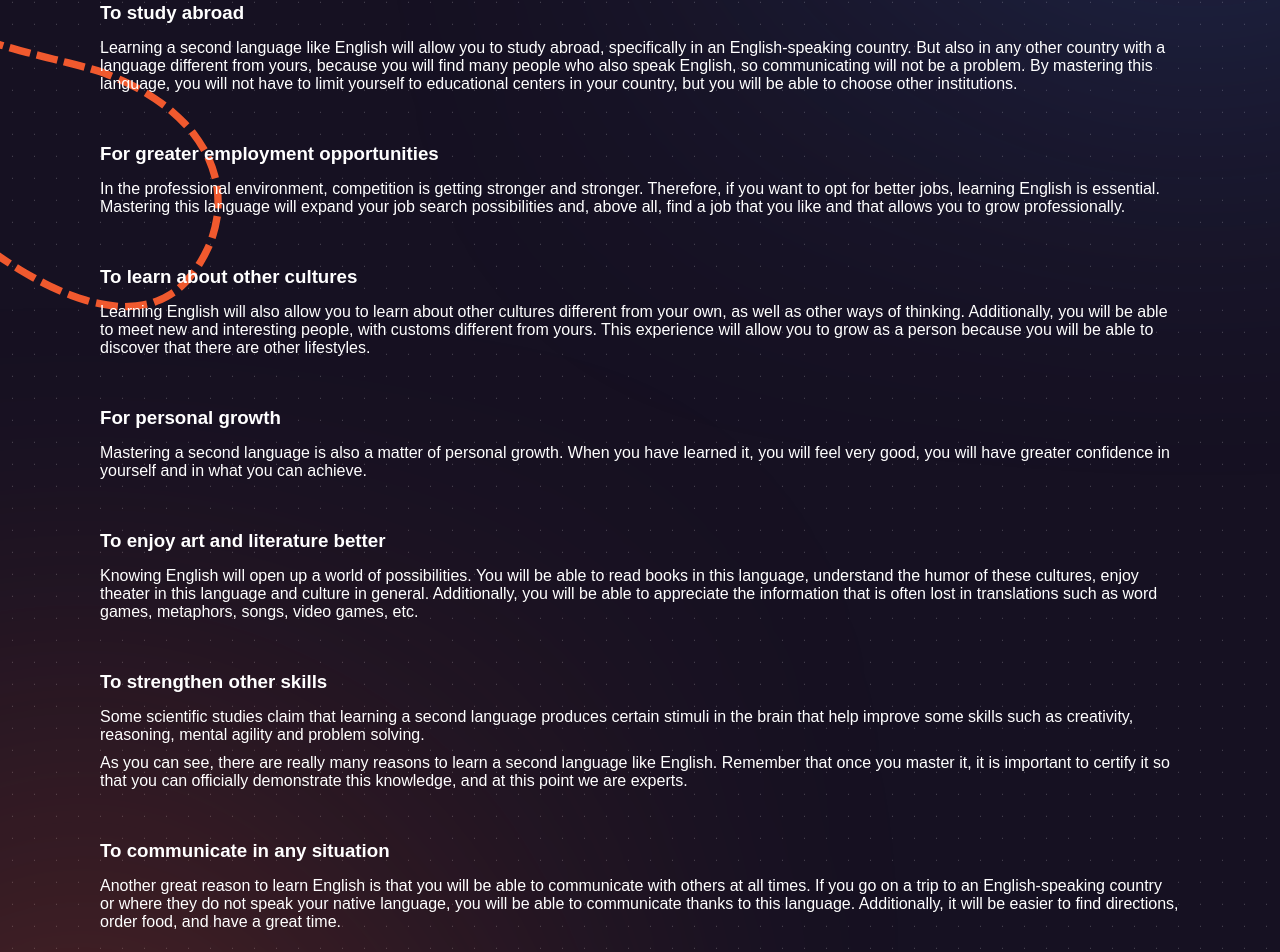
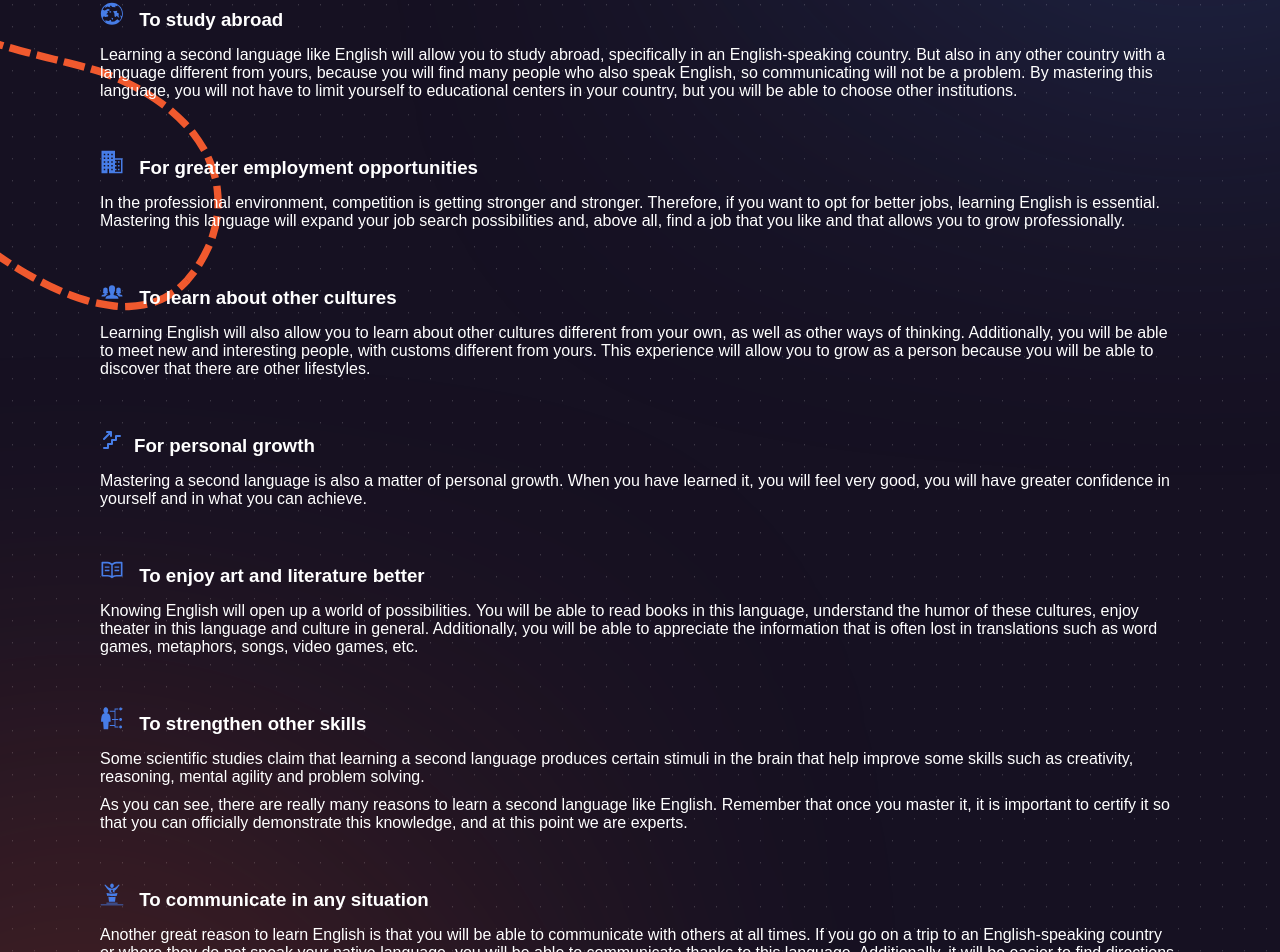
Before and after one commit to JuanCarlos008/english-website, a React (Vite) app: page / in a window 1280 px wide. Shown: the part 1495-2447 px from the top of the page. Built offline with nearby package versions, Linux system fonts and the light colour scheme; a web font is replaced by a local one.

Commit message:
add: icons in section why and change the brand name

```diff
--- a/index.html
+++ b/index.html
@@ -35,7 +35,7 @@
 			crossorigin=""
 		/>
 
-		<title>English as second Language - By JuanC 👨🏽‍💻</title>
+		<title>youCan=EN - #EIP2024 - By JuanC 👨🏽‍💻</title>
 		<!-- Primary Meta Tags -->
 
 		<meta name="title" content="JuanC - Portafolio" />
--- a/src/components/common/Nav/Index.jsx
+++ b/src/components/common/Nav/Index.jsx
@@ -51,7 +51,7 @@ export const Nav = () => {
 			<MaxContainer>
 				<div className='nav'>
 					<a href='#inicio' className='nav__brand'>
-						<p>#EIP2024</p>
+						<p>youCan-EN</p>
 						<span>.</span>
 					</a>
 					<nav
--- a/src/components/sections/Why/Index.jsx
+++ b/src/components/sections/Why/Index.jsx
@@ -1,6 +1,11 @@
 import { MaxContainer } from '@/components/containers/MaxContainer'
 import React from 'react'
 import './styles.scss'
+import { GiWorld, GiSkills, GiPublicSpeaker } from 'react-icons/gi'
+import { AiOutlineRead } from 'react-icons/ai'
+import { TbStairsUp } from 'react-icons/tb'
+import { IoBusinessSharp } from 'react-icons/io5'
+import { IoIosPeople } from 'react-icons/io'
 
 export const WhySection = () => {
 	return (
@@ -30,7 +35,9 @@ export const WhySection = () => {
 					<div className='reason'>
 						<ul className='list'>
 							<li>
-								<h3>To study abroad</h3>
+								<h3>
+									<GiWorld className='icon' /> To study abroad
+								</h3>
 								<p>
 									Learning a second language like English will allow you to
 									study abroad, specifically in an English-speaking country. But
@@ -43,7 +50,10 @@ export const WhySection = () => {
 								</p>
 							</li>
 							<li>
-								<h3>For greater employment opportunities</h3>
+								<h3>
+									<IoBusinessSharp className='icon' /> For greater employment
+									opportunities
+								</h3>
 								<p>
 									In the professional environment, competition is getting
 									stronger and stronger. Therefore, if you want to opt for
@@ -54,7 +64,9 @@ export const WhySection = () => {
 								</p>
 							</li>
 							<li>
-								<h3>To learn about other cultures</h3>
+								<h3>
+									<IoIosPeople className='icon' /> To learn about other cultures
+								</h3>
 								<p>
 									Learning English will also allow you to learn about other
 									cultures different from your own, as well as other ways of
@@ -65,7 +77,10 @@ export const WhySection = () => {
 								</p>
 							</li>
 							<li>
-								<h3>For personal growth</h3>
+								<h3>
+									<TbStairsUp className='icon' />
+									For personal growth
+								</h3>
 								<p>
 									Mastering a second language is also a matter of personal
 									growth. When you have learned it, you will feel very good, you
@@ -74,7 +89,10 @@ export const WhySection = () => {
 								</p>
 							</li>
 							<li>
-								<h3>To enjoy art and literature better</h3>
+								<h3>
+									<AiOutlineRead className='icon' /> To enjoy art and literature
+									better
+								</h3>
 								<p>
 									Knowing English will open up a world of possibilities. You
 									will be able to read books in this language, understand the
@@ -85,7 +103,9 @@ export const WhySection = () => {
 								</p>
 							</li>
 							<li>
-								<h3>To strengthen other skills</h3>
+								<h3>
+									<GiSkills className='icon' /> To strengthen other skills
+								</h3>
 								<p>
 									Some scientific studies claim that learning a second language
 									produces certain stimuli in the brain that help improve some
@@ -100,7 +120,10 @@ export const WhySection = () => {
 								</p>
 							</li>
 							<li>
-								<h3>To communicate in any situation</h3>
+								<h3>
+									<GiPublicSpeaker className='icon' /> To communicate in any
+									situation
+								</h3>
 								<p>
 									Another great reason to learn English is that you will be able
 									to communicate with others at all times. If you go on a trip
--- a/src/components/sections/Why/styles.scss
+++ b/src/components/sections/Why/styles.scss
@@ -28,6 +28,12 @@
 
 				h3 {
 					margin-bottom: 5px;
+
+					.icon {
+						font-size: var(--title-font-size-small);
+						margin-right: 10px;
+						color: var(--quintary-text-color);
+					}
 				}
 			}
 		}
```
